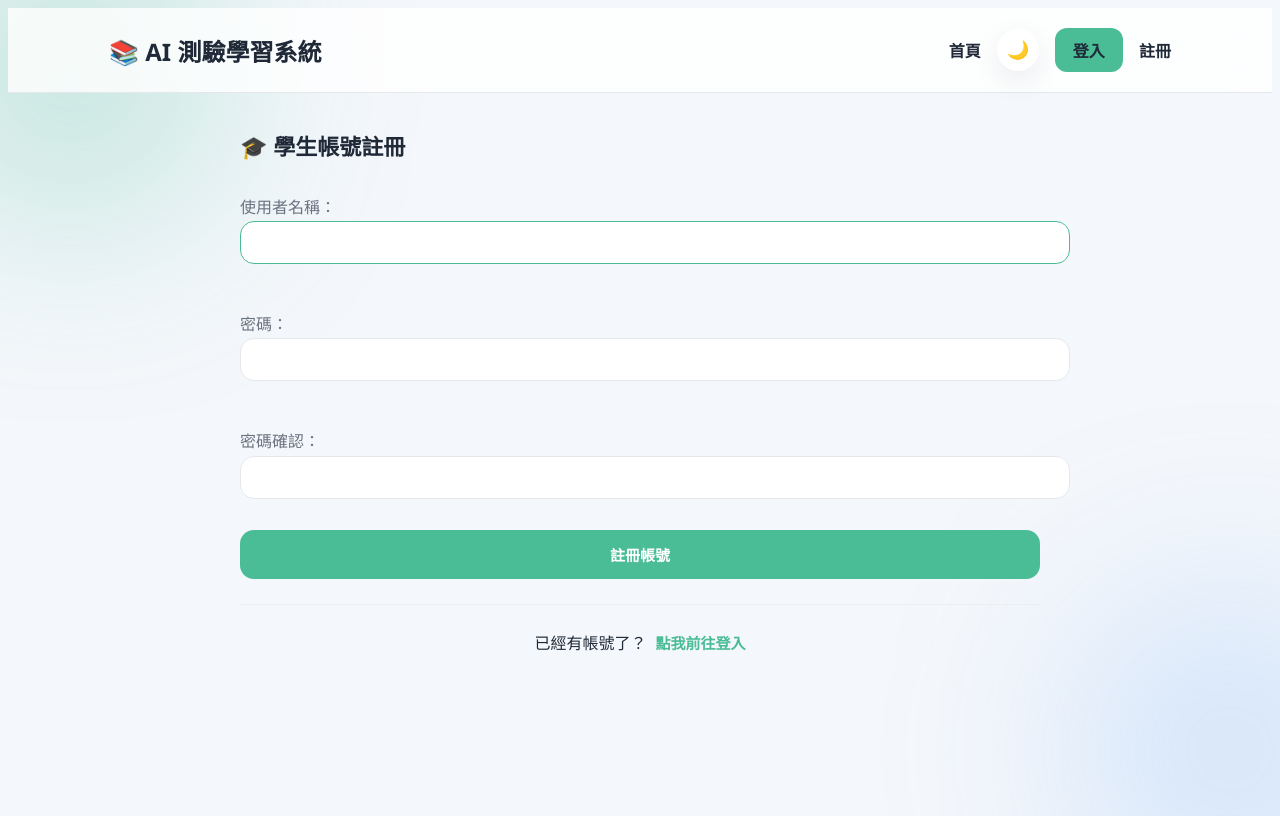
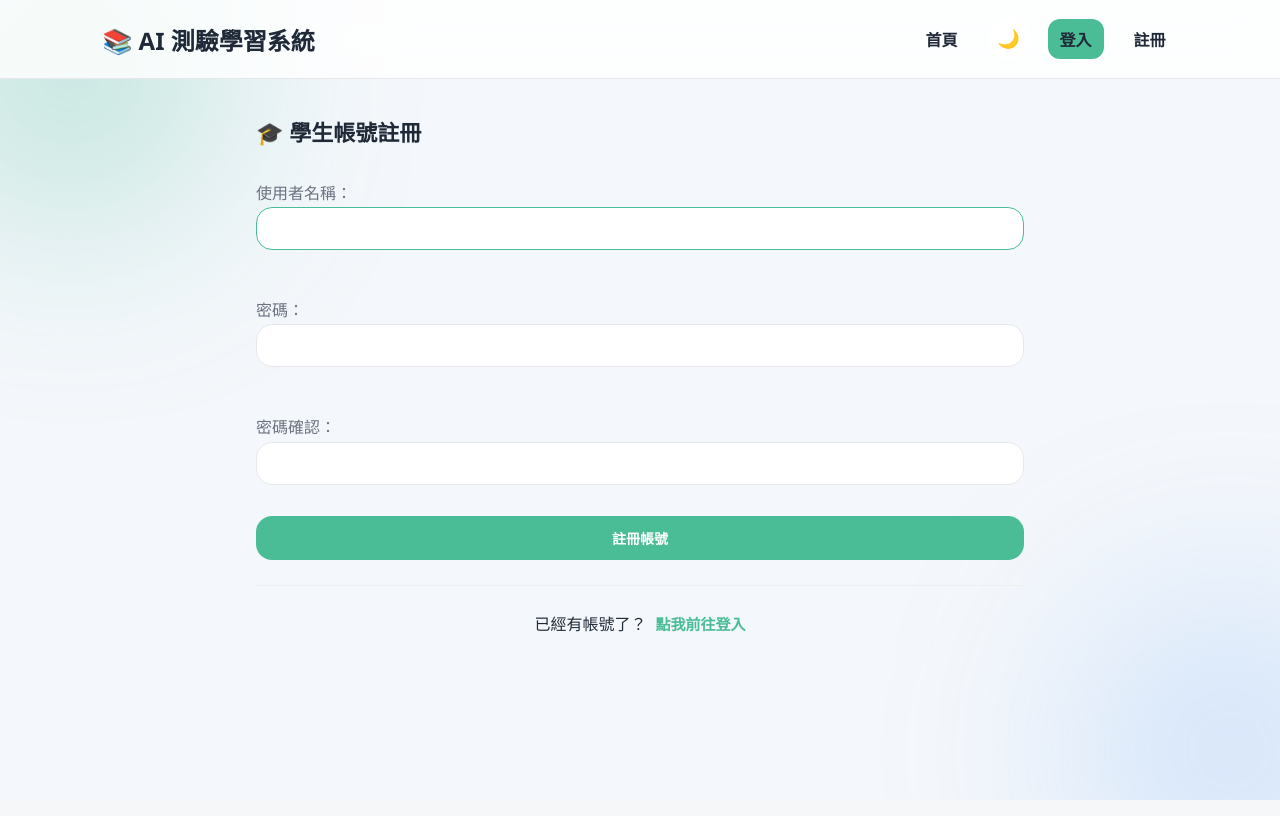
Before and after one commit to CBF113045/django-ds-quiz, a Django app: page /register/ in a window 1280 px wide. Run offline with Django 5.2, Linux system fonts and the light colour scheme.

Commit message:
Update style.css

```diff
--- a/quiz/static/quiz/style.css
+++ b/quiz/static/quiz/style.css
@@ -15,12 +16,27 @@
     --primary: #4abc96;
     --primary-hover: #38a37f;
 
+    --danger: #ef4444;
+    --warning: #f59e0b;
+
     --border: #e5e7eb;
 
-    --radius-lg: 20px;
-    --radius-md: 14px;
+    /* ===== Radius ===== */
+    --radius-sm: 12px;
+    --radius-md: 16px;
+    --radius-lg: 24px;
 
-    --shadow: 0 10px 30px rgba(0, 0, 0, 0.08);
+    /* ===== Shadow ===== */
+    --shadow-sm: 0 4px 10px rgba(0, 0, 0, 0.06);
+    --shadow-md: 0 10px 30px rgba(0, 0, 0, 0.08);
+
+    /* ===== Spacing system ===== */
+    --s-1: 6px;
+    --s-2: 12px;
+    --s-3: 18px;
+    --s-4: 24px;
+    --s-5: 32px;
+
 }
 
 [data-theme="dark"] {
@@ -50,7 +63,10 @@
 
     background: var(--bg);
     color: var(--text);
+
     min-height: 100vh;
+
+    margin: 0;
 }
 
 /* =======================
@@ -94,14 +110,14 @@
     justify-content: space-between;
     align-items: center;
 
-    padding: 20px 8%;
+    padding: 18px 8%;
     position: sticky;
     top: 0;
     z-index: 999;
 }
 
 [data-theme="dark"] .navbar {
-    background: rgba(15, 23, 42, 0.85);
+    background: rgba(15, 23, 42, 0.75);
 }
 
 .logo {
@@ -111,17 +127,20 @@
 
 .nav-links {
     display: flex;
+    gap: var(--s-3);
     align-items: center;
-    gap: 16px;
 }
 
 .nav-links a {
     text-decoration: none;
     color: var(--text);
     font-weight: 600;
+    padding: 8px 12px;
+    border-radius: var(--radius-sm);
 }
 
 .nav-links a:hover {
+    background: rgba(74, 188, 150, 0.12);
     color: var(--primary);
 }
 
@@ -174,16 +230,85 @@
     background: var(--card);
     border: 1px solid var(--border);
     border-radius: var(--radius-lg);
-    box-shadow: var(--shadow);
+    box-shadow: var(--shadow-md);
+    padding: var(--s-4);
+    transition: 0.2s ease;
 
-    padding: 26px;
-    margin-bottom: 18px;
-
-    transition: 0.25s ease;
+    width: 100%;
+    max-width: 100%;
+    box-sizing: border-box;
+    overflow-wrap: break-word;
 }
 
 .card:hover {
     transform: translateY(-2px);
+}
+
+.card:hover {
+    transform: translateY(-3px);
+}
+
+/* dashboard 卡片 */
+
+.stat-card {
+    text-align: center;
+}
+
+.stat-number {
+    font-size: 40px;
+    font-weight: 800;
+    color: var(--primary);
+}
+
+.stat-label {
+    color: var(--muted);
+}
+
+/* spacing system */
+
+.gap-sm { gap: 12px; }
+.gap-md { gap: 20px; }
+.gap-lg { gap: 28px; }
+
+.flex {
+    display: flex;
+}
+
+.wrap {
+    flex-wrap: wrap;
+}
+
+.center {
+    text-align: center;
+}
+
+.gap-sm { gap: var(--s-1); }
+.gap-md { gap: var(--s-3); }
+.gap-lg { gap: var(--s-5); }
+
+.container {
+    width: 100%;
+    max-width: 800px;
+    margin: 0 auto;
+    padding: 0 16px;
+    box-sizing: border-box;
+}
+
+.dashboard-grid {
+    display: grid;
+    grid-template-columns: repeat(3, 1fr);
+    gap: var(--s-3);
+}
+
+@media (max-width: 768px) {
+    .navbar {
+        flex-direction: column;
+        gap: 12px;
+    }
+
+    .page-title {
+        font-size: 26px;
+    }
 }
 
 /* =======================
@@ -195,11 +320,11 @@
     align-items: center;
     justify-content: center;
 
-    padding: 14px 22px;
-    border-radius: 14px;
+    padding: 12px 18px;
+    border-radius: var(--radius-md);
 
     font-weight: 700;
-    font-size: 15px;
+    font-size: 14px;
 
     border: none;
     cursor: pointer;
@@ -247,11 +371,100 @@
     font-size: 15px;
 
     outline: none;
+
+    max-width: 100%;
+    box-sizing: border-box;
 }
 
 input:focus,
 select:focus {
     border-color: var(--primary);
+}
+
+/* =========================
+   Auth Pages (Login/Register)
+========================= */
+
+.auth-card {
+    max-width: 500px;
+    margin: 40px auto;
+}
+
+.auth-form {
+    display: flex;
+    flex-direction: column;
+    gap: 12px;
+}
+
+/* Django form as_p 預設修正 */
+.auth-form p {
+    margin: 0;
+    display: flex;
+    flex-direction: column;
+    gap: 6px;
+}
+
+/* footer 統一登入/註冊切換 */
+.auth-footer {
+    margin-top: 18px;
+    padding-top: 14px;
+    border-top: 1px solid var(--border);
+
+    display: flex;
+    justify-content: center;
+    gap: 6px;
+
+    font-size: 14px;
+    color: var(--muted);
+}
+
+/* link 統一風格 */
+.auth-link {
+    color: var(--primary);
+    font-weight: 700;
+    text-decoration: none;
+}
+
+.auth-link:hover {
+    text-decoration: underline;
+}
+
+/* =========================
+   Auth Typography System
+========================= */
+
+.auth-card h2 {
+    color: var(--text);
+}
+
+/* label 統一成淡灰 */
+.auth-form label {
+    color: var(--muted);
+    font-size: 14px;
+}
+
+/* Django form 裡的 helptext */
+.auth-form .helptext {
+    color: var(--muted);
+    font-size: 12px;
+}
+
+/* input 下面錯誤訊息 */
+.auth-form .errorlist {
+    color: #ef4444;
+    font-size: 13px;
+}
+
+/* login/register 底部文字 */
+.auth-footer span {
+    color: var(--muted);
+}
+
+.auth-form p {
+    margin: 0;
+    display: flex;
+    flex-direction: column;
+    gap: 6px;
 }
 
 /* =======================
```
Also changed, not shown: other parts of quiz/static/quiz/style.css (+48 -13 lines).
